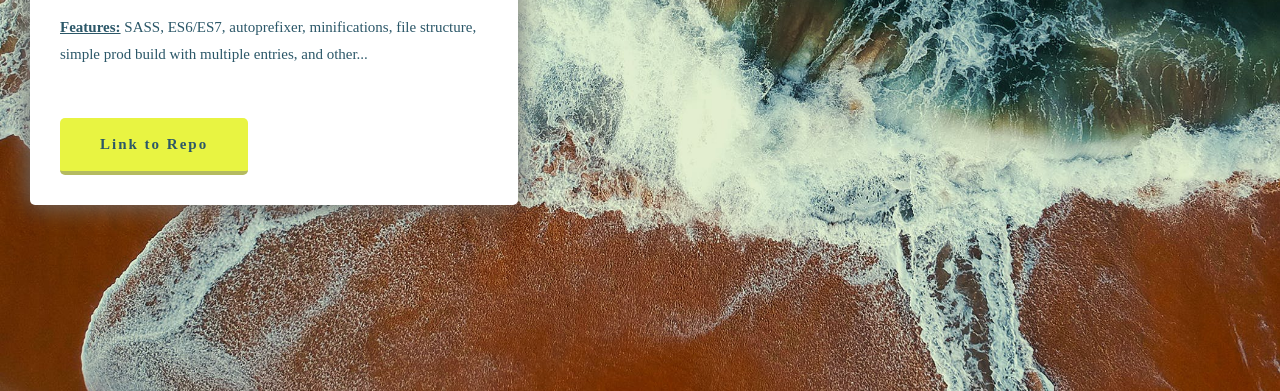
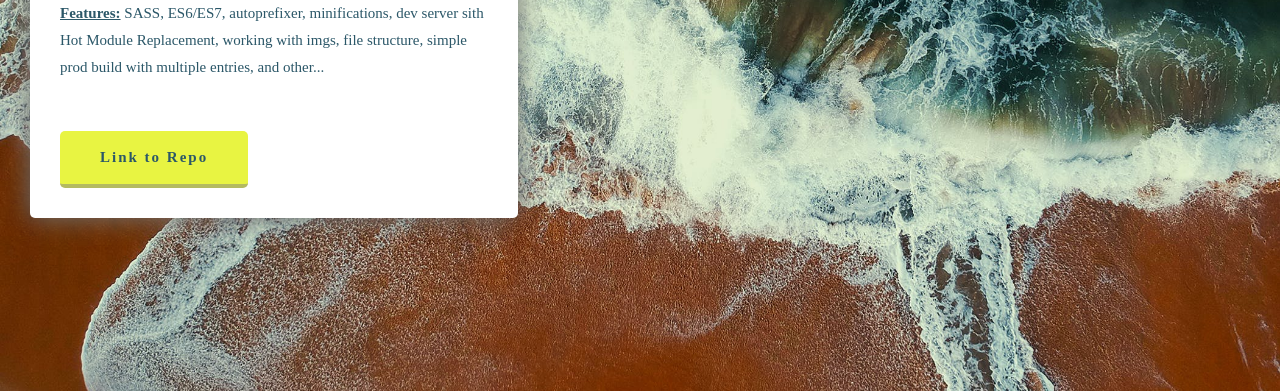
Before and after one commit to stcrypto/WebPackStarter, a website built with webpack: page index.html in a window 1280 px wide. Shown: the part 409-800 px from the top of the page. Built offline with nearby package versions, Linux system fonts and the light colour scheme; a web font is replaced by a local one.

Commit message:
minor style fixes

```diff
--- a/index.html
+++ b/index.html
@@ -36,7 +36,7 @@
         <div class="title__el">Simple Webpack workflow environment</div>
         <div class="text__el">
           <span>Features:</span>
-          SASS, ES6/ES7, autoprefixer, minifications, file structure, simple prod build with multiple entries, and other...
+          SASS, ES6/ES7, autoprefixer, minifications, dev server sith Hot Module Replacement, working with imgs, file structure, simple prod build with multiple entries, and other...
         </div>
         <a href="https://github.com/neokkers/WebPackStarter" target='_blank' class="main-btn__el">Link to Repo</a>
       </div>
--- a/package.json
+++ b/package.json
@@ -10,6 +10,7 @@
     "build": "webpack --colors --progress --mode production",
     "prebuild": "rimraf public && npm install"
   },
+  "author": "neokkers",
   "repository": {
     "type": "git",
     "url": "git+https://github.com/neokkers/WebPackStarter.git"
@@ -23,7 +24,7 @@
     "minifications",
     "file-structure"
   ],
-  "license": "ISC",
+  "license": "MIT",
   "devDependencies": {
     "@babel/core": "^7.0.0",
     "@babel/plugin-proposal-nullish-coalescing-operator": "^7.0.0",
```
